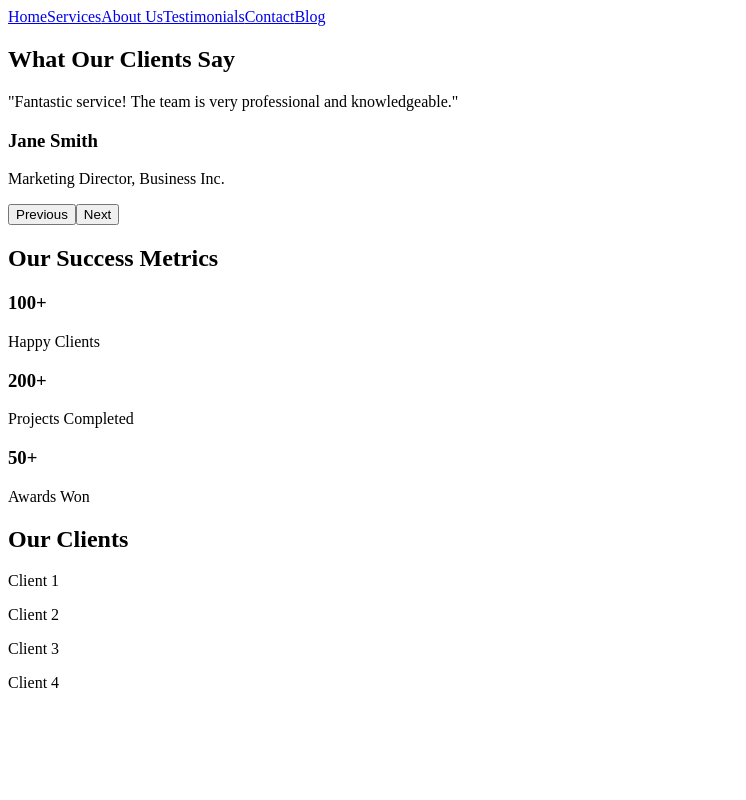
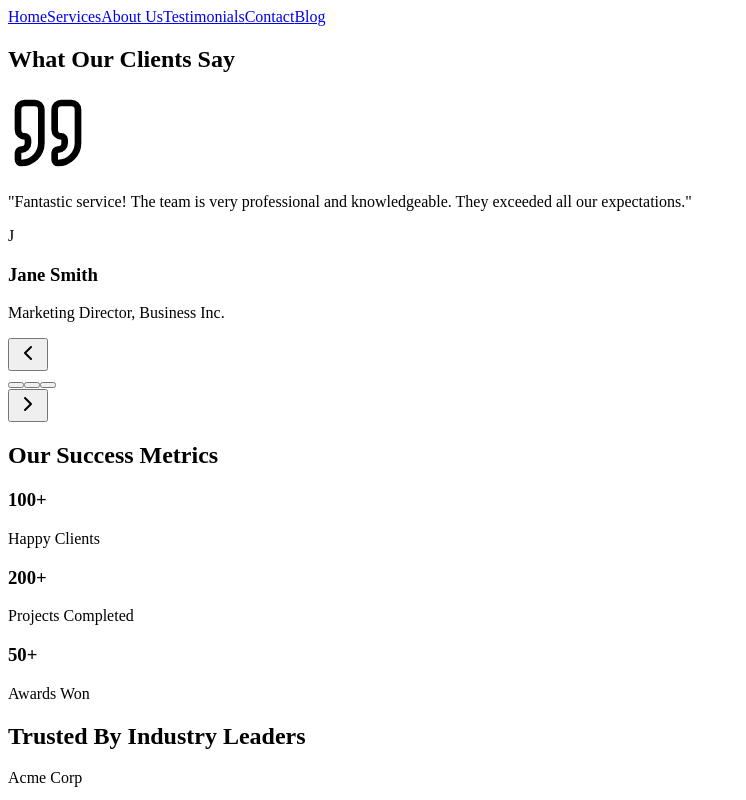
Before and after one commit to Shubham-lk-codes/uniment_frontend, a React app: page /testimonials in a window 1280 px wide. Shown: the top 800 px of the page, without its empty margins (0-746 px from the left). Built offline with nearby package versions, Linux system fonts and the light colour scheme; the HTML template or start-up script is replaced by a standard one.

Commit message:
updates in termoinology

```diff
--- a/package.json
+++ b/package.json
@@ -12,6 +12,7 @@
   "dependencies": {
     "framer-motion": "^12.23.24",
     "gsap": "^3.13.0",
+    "lucide-react": "^0.548.0",
     "react": "^19.1.1",
     "react-dom": "^19.1.1",
     "react-router-dom": "^7.9.4"
--- a/src/pages/Testimonials.jsx
+++ b/src/pages/Testimonials.jsx
@@ -1,73 +1,287 @@
-import React from "react";
+import React, { useState, useEffect, useRef } from "react";
+import { ChevronLeft, ChevronRight, Quote } from "lucide-react";
 
 export default function Testimonials() {
+  const [currentTestimonial, setCurrentTestimonial] = useState(0);
+  const [isVisible, setIsVisible] = useState({});
+  const metricsRef = useRef(null);
+  const clientsRef = useRef(null);
+  const testimonialRef = useRef(null);
+
+  const testimonials = [
+    {
+      quote: "Fantastic service! The team is very professional and knowledgeable. They exceeded all our expectations.",
+      name: "Jane Smith",
+      position: "Marketing Director, Business Inc."
+    },
+    {
+      quote: "Working with this team transformed our business. Their expertise and dedication are unmatched.",
+      name: "Michael Chen",
+      position: "CEO, Tech Solutions"
+    },
+    {
+      quote: "Incredible results in record time. They truly understand what it takes to deliver excellence.",
+      name: "Sarah Johnson",
+      position: "Founder, Creative Studio"
+    }
+  ];
+
+  const metrics = [
+    { value: 100, label: "Happy Clients", suffix: "+" },
+    { value: 200, label: "Projects Completed", suffix: "+" },
+    { value: 50, label: "Awards Won", suffix: "+" }
+  ];
+
+  const clients = ["Acme Corp", "TechVision", "GlobalBrand", "Innovate Co", "NextGen", "FutureLab"];
+
+  // Intersection Observer for scroll animations
+  useEffect(() => {
+    const observer = new IntersectionObserver(
+      (entries) => {
+        entries.forEach((entry) => {
+          if (entry.isIntersecting) {
+            setIsVisible((prev) => ({ ...prev, [entry.target.id]: true }));
+          }
+        });
+      },
+      { threshold: 0.2 }
+    );
+
+    if (metricsRef.current) observer.observe(metricsRef.current);
+    if (clientsRef.current) observer.observe(clientsRef.current);
+
+    return () => observer.disconnect();
+  }, []);
+
+  // Counter animation for metrics
+  const [counters, setCounters] = useState(metrics.map(() => 0));
+
+  useEffect(() => {
+    if (isVisible.metrics) {
+      metrics.forEach((metric, index) => {
+        let start = 0;
+        const end = metric.value;
+        const duration = 2000;
+        const increment = end / (duration / 16);
+
+        const timer = setInterval(() => {
+          start += increment;
+          if (start >= end) {
+            setCounters((prev) => {
+              const newCounters = [...prev];
+              newCounters[index] = end;
+              return newCounters;
+            });
+            clearInterval(timer);
+          } else {
+            setCounters((prev) => {
+              const newCounters = [...prev];
+              newCounters[index] = Math.floor(start);
+              return newCounters;
+            });
+          }
+        }, 16);
+      });
+    }
+  }, [isVisible.metrics]);
+
+  const nextTestimonial = () => {
+    setCurrentTestimonial((prev) => (prev + 1) % testimonials.length);
+  };
+
+  const prevTestimonial = () => {
+    setCurrentTestimonial((prev) => (prev - 1 + testimonials.length) % testimonials.length);
+  };
+
   return (
-    <div className="text-white bg-gray-900 py-16 px-6 md:px-20">
-      {/* Section Title */}
-      <h2 className="text-3xl md:text-4xl font-bold text-center mb-10">
-        What Our Clients Say
-      </h2>
-
-      {/* Testimonial Box */}
-      <div className="max-w-3xl mx-auto bg-gray-800 rounded-2xl p-8 shadow-lg text-center">
-        <p className="text-lg italic mb-6">
-          "Fantastic service! The team is very professional and knowledgeable."
-        </p>
-        <h3 className="text-xl font-semibold">Jane Smith</h3>
-        <p className="text-gray-400">Marketing Director, Business Inc.</p>
-
-        {/* Navigation Buttons */}
-        <div className="flex justify-center gap-6 mt-8">
-          <button className="bg-blue-600 hover:bg-blue-700 px-6 py-2 rounded-full font-medium transition-all">
-            Previous
-          </button>
-          <button className="bg-blue-600 hover:bg-blue-700 px-6 py-2 rounded-full font-medium transition-all">
-            Next
-          </button>
-        </div>
+    <div className="text-white bg-gradient-to-b from-gray-900 via-gray-800 to-gray-900 py-20 px-6 md:px-20 overflow-hidden">
+      {/* Section Title with fade-in animation */}
+      <div className="animate-fade-in-down">
+        <h2 className="text-4xl md:text-5xl font-bold text-center mb-4 bg-gradient-to-r from-blue-400 to-purple-400 bg-clip-text text-transparent">
+          What Our Clients Say
+        </h2>
+        <div className="w-24 h-1 bg-gradient-to-r from-blue-500 to-purple-500 mx-auto mb-16 rounded-full"></div>
       </div>
 
-      {/* Success Metrics */}
-      <div className="mt-20 text-center">
-        <h2 className="text-3xl md:text-4xl font-bold mb-10">
-          Our Success Metrics
-        </h2>
+      {/* Testimonial Box with slide animation */}
+      <div
+        ref={testimonialRef}
+        className="max-w-4xl mx-auto relative animate-fade-in-up"
+      >
+        <div className="absolute -top-6 -left-6 text-blue-500 opacity-20">
+          <Quote size={80} />
+        </div>
 
-        <div className="grid grid-cols-1 md:grid-cols-3 gap-10">
-          <div>
-            <h3 className="text-5xl font-bold text-blue-500">100+</h3>
-            <p className="text-gray-300 mt-2 text-lg">Happy Clients</p>
-          </div>
-          <div>
-            <h3 className="text-5xl font-bold text-blue-500">200+</h3>
-            <p className="text-gray-300 mt-2 text-lg">Projects Completed</p>
-          </div>
-          <div>
-            <h3 className="text-5xl font-bold text-blue-500">50+</h3>
-            <p className="text-gray-300 mt-2 text-lg">Awards Won</p>
+        <div className="bg-gradient-to-br from-gray-800 to-gray-900 rounded-3xl p-10 md:p-12 shadow-2xl border border-gray-700 relative overflow-hidden">
+          {/* Animated background gradient */}
+          <div className="absolute inset-0 bg-gradient-to-r from-blue-500/10 to-purple-500/10 animate-pulse-slow"></div>
+
+          <div className="relative z-10">
+            <div key={currentTestimonial} className="animate-fade-in">
+              <p className="text-xl md:text-2xl italic mb-8 text-gray-100 leading-relaxed">
+                "{testimonials[currentTestimonial].quote}"
+              </p>
+              <div className="flex items-center justify-center gap-4 mb-8">
+                <div className="w-16 h-16 bg-gradient-to-br from-blue-500 to-purple-500 rounded-full flex items-center justify-center text-2xl font-bold">
+                  {testimonials[currentTestimonial].name.charAt(0)}
+                </div>
+                <div className="text-left">
+                  <h3 className="text-xl font-bold text-white">
+                    {testimonials[currentTestimonial].name}
+                  </h3>
+                  <p className="text-gray-400">
+                    {testimonials[currentTestimonial].position}
+                  </p>
+                </div>
+              </div>
+            </div>
+
+            {/* Navigation Buttons */}
+            <div className="flex justify-center items-center gap-8">
+              <button
+                onClick={prevTestimonial}
+                className="group bg-gradient-to-r from-blue-600 to-blue-700 hover:from-blue-500 hover:to-blue-600 p-4 rounded-full font-medium transition-all transform hover:scale-110 shadow-lg hover:shadow-blue-500/50"
+              >
+                <ChevronLeft className="group-hover:-translate-x-1 transition-transform" size={24} />
+              </button>
+
+              <div className="flex gap-2">
+                {testimonials.map((_, index) => (
+                  <button
+                    key={index}
+                    onClick={() => setCurrentTestimonial(index)}
+                    className={`h-2 rounded-full transition-all ${
+                      index === currentTestimonial
+                        ? "w-8 bg-blue-500"
+                        : "w-2 bg-gray-600 hover:bg-gray-500"
+                    }`}
+                  />
+                ))}
+              </div>
+
+              <button
+                onClick={nextTestimonial}
+                className="group bg-gradient-to-r from-blue-600 to-blue-700 hover:from-blue-500 hover:to-blue-600 p-4 rounded-full font-medium transition-all transform hover:scale-110 shadow-lg hover:shadow-blue-500/50"
+              >
+                <ChevronRight className="group-hover:translate-x-1 transition-transform" size={24} />
+              </button>
+            </div>
           </div>
         </div>
       </div>
 
-      {/* Our Clients Section */}
-      <div className="mt-20 text-center">
-        <h2 className="text-3xl md:text-4xl font-bold mb-10">Our Clients</h2>
+      {/* Success Metrics with counter animation */}
+      <div id="metrics" ref={metricsRef} className="mt-28">
+        <h2 className="text-4xl md:text-5xl font-bold text-center mb-4 bg-gradient-to-r from-blue-400 to-purple-400 bg-clip-text text-transparent">
+          Our Success Metrics
+        </h2>
+        <div className="w-24 h-1 bg-gradient-to-r from-blue-500 to-purple-500 mx-auto mb-16 rounded-full"></div>
 
-        <div className="flex flex-wrap justify-center gap-8">
-          <div className="bg-gray-800 p-6 rounded-xl w-40 hover:bg-gray-700 transition-all">
-            <p className="text-lg font-semibold">Client 1</p>
-          </div>
-          <div className="bg-gray-800 p-6 rounded-xl w-40 hover:bg-gray-700 transition-all">
-            <p className="text-lg font-semibold">Client 2</p>
-          </div>
-          <div className="bg-gray-800 p-6 rounded-xl w-40 hover:bg-gray-700 transition-all">
-            <p className="text-lg font-semibold">Client 3</p>
-          </div>
-          <div className="bg-gray-800 p-6 rounded-xl w-40 hover:bg-gray-700 transition-all">
-            <p className="text-lg font-semibold">Client 4</p>
-          </div>
+        <div className="grid grid-cols-1 md:grid-cols-3 gap-10 max-w-5xl mx-auto">
+          {metrics.map((metric, index) => (
+            <div
+              key={index}
+              className={`group bg-gradient-to-br from-gray-800 to-gray-900 rounded-2xl p-8 text-center border border-gray-700 hover:border-blue-500 transition-all duration-500 transform hover:scale-105 hover:shadow-2xl hover:shadow-blue-500/20 ${
+                isVisible.metrics ? "animate-fade-in-up" : "opacity-0"
+              }`}
+              style={{ animationDelay: `${index * 150}ms` }}
+            >
+              <div className="relative">
+                <h3 className="text-6xl md:text-7xl font-bold bg-gradient-to-r from-blue-400 to-purple-400 bg-clip-text text-transparent mb-4 transition-all duration-300 group-hover:scale-110">
+                  {counters[index]}{metric.suffix}
+                </h3>
+                <div className="absolute inset-0 bg-blue-500 blur-3xl opacity-0 group-hover:opacity-20 transition-opacity duration-500"></div>
+              </div>
+              <p className="text-gray-300 text-lg font-medium">{metric.label}</p>
+            </div>
+          ))}
         </div>
       </div>
+
+      {/* Our Clients Section with stagger animation */}
+      <div id="clients" ref={clientsRef} className="mt-28">
+        <h2 className="text-4xl md:text-5xl font-bold text-center mb-4 bg-gradient-to-r from-blue-400 to-purple-400 bg-clip-text text-transparent">
+          Trusted By Industry Leaders
+        </h2>
+        <div className="w-24 h-1 bg-gradient-to-r from-blue-500 to-purple-500 mx-auto mb-16 rounded-full"></div>
+
+        <div className="flex flex-wrap justify-center gap-6 max-w-5xl mx-auto">
+          {clients.map((client, index) => (
+            <div
+              key={index}
+              className={`group bg-gradient-to-br from-gray-800 to-gray-900 p-8 rounded-2xl w-44 border border-gray-700 hover:border-blue-500 transition-all duration-500 transform hover:scale-110 hover:-rotate-2 hover:shadow-2xl hover:shadow-blue-500/20 cursor-pointer ${
+                isVisible.clients ? "animate-fade-in-up" : "opacity-0"
+              }`}
+              style={{ animationDelay: `${index * 100}ms` }}
+            >
+              <div className="relative">
+                <p className="text-lg font-bold text-center bg-gradient-to-r from-gray-100 to-gray-300 bg-clip-text text-transparent group-hover:from-blue-400 group-hover:to-purple-400 transition-all duration-300">
+                  {client}
+                </p>
+                <div className="absolute inset-0 bg-blue-500 blur-2xl opacity-0 group-hover:opacity-10 transition-opacity duration-500"></div>
+              </div>
+            </div>
+          ))}
+        </div>
+      </div>
+
+      <style jsx>{`
+        @keyframes fade-in-down {
+          from {
+            opacity: 0;
+            transform: translateY(-20px);
+          }
+          to {
+            opacity: 1;
+            transform: translateY(0);
+          }
+        }
+
+        @keyframes fade-in-up {
+          from {
+            opacity: 0;
+            transform: translateY(20px);
+          }
+          to {
+            opacity: 1;
+            transform: translateY(0);
+          }
+        }
+
+        @keyframes fade-in {
+          from {
+            opacity: 0;
+          }
+          to {
+            opacity: 1;
+          }
+        }
+
+        @keyframes pulse-slow {
+          0%, 100% {
+            opacity: 0.1;
+          }
+          50% {
+            opacity: 0.2;
+          }
+        }
+
+        .animate-fade-in-down {
+          animation: fade-in-down 0.8s ease-out;
+        }
+
+        .animate-fade-in-up {
+          animation: fade-in-up 0.6s ease-out forwards;
+        }
+
+        .animate-fade-in {
+          animation: fade-in 0.5s ease-out;
+        }
+
+        .animate-pulse-slow {
+          animation: pulse-slow 3s ease-in-out infinite;
+        }
+      `}</style>
     </div>
   );
 }
```
Also changed, not shown: 1 other file (tests, documents, lock files or other folders).
